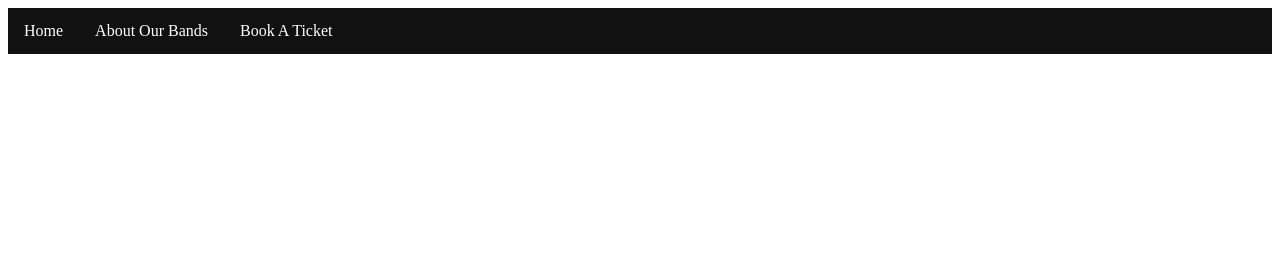
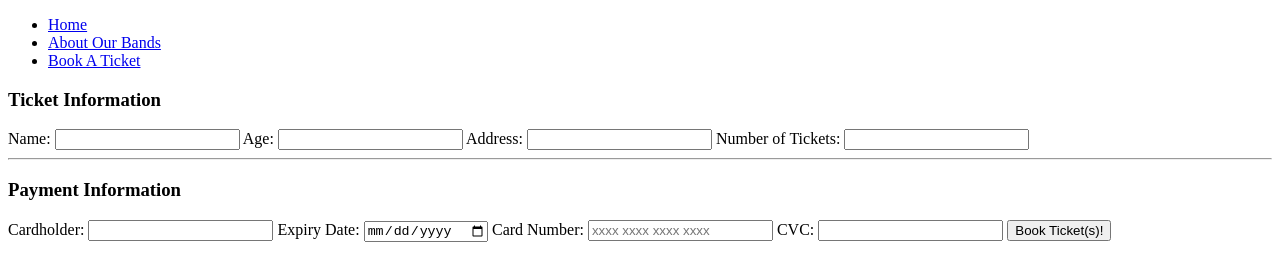
Before and after one commit to OisinJohnston/Concert-Booker-Assignment, a plain HTML site: page book.html in a window 1280 px wide. Drawn offline with Linux system fonts and the light colour scheme.

Commit message:
finished!

```diff
--- a/book.html
+++ b/book.html
@@ -1,7 +1,20 @@
-<!DOCTYPE hml>
+<!DOCTYPE html>
 <html lang="en">
 	<head>
-		<link rel="stylesheet" href="/styles.css">
+        <!--<link rel="stylesheet" href="/styles.css">-->
+        <!--
+        I know we haven't covered it yet but the card number input was really annoying me,
+        so I added a tiny bit of JS to stop people from being able to type numbers
+        -->
+        <script>
+            window.addEventListener("DOMContentLoaded", () => {
+                document.querySelector("#cardnum").addEventListener("keypress", (event) => {
+                    if (event.key.length === 1 && /\D/.test(event.key)) {
+                        event.preventDefault();
+                    }
+                });
+            });
+        </script>
         <title>Concert Booker Main Page</title>
     </head>
     <body>
@@ -13,5 +26,28 @@
             </ul>
         </div>
         <div id="content">
+            <form action="/" method="get" accept-charset="utf-8">
+                <h3>Ticket Information</h3>
+                <label for="name">Name:</label>
+                <input type="text" id="name"/>
+                <label for="age">Age:</label>
+                <input type="number" id="age"/>
+                <label for="address">Address:</label>
+                <input type="text" id="address"/>
+                <label for="ticketnum">Number of Tickets:</label>
+                <input type="number" id="ticketnum"/>
+                <hr/>
+                <h3>Payment Information</h3>
+                <label for="cardholder">Cardholder:</label>
+                <input type="text" id="cardholder">
+                <label for="expdate">Expiry Date:</label>
+                <input type="date" id="expdate"/>
+                <label for="cardnum">Card Number:</label>
+                <input id="cardnum" type="tel" inputmode="numeric" pattern="[0-9]{13,19}" maxlength="19" placeholder="xxxx xxxx xxxx xxxx">
+                <label for="cvc">CVC:</label>
+                <input type="number" id="cvc">
+                <button type="submit">Book Ticket(s)!</button>
+            </form>
         </div>
     </body>
+</html>
--- a/styles.css
+++ b/styles.css
@@ -26,3 +26,38 @@
     text-align: center;
     width: 100%;
 }
+
+button {
+    background-color: #04AA6D;
+    color: white;
+    padding: 14px 20px;
+    margin: 8px 0;
+    border: none;
+    cursor: pointer;
+    width: 100%;
+}
+
+button:hover{
+    opacity: 0.8;
+}
+
+form, table {
+    border: 3px solid #f1f1f1;
+    padding: 16px;
+    margin: 8px auto;
+    text-align: center;
+}
+
+#events td, th {
+    width: 33%;
+}
+
+input, label {
+    display: block;
+    margin: 5px auto;
+    width: 200px
+}
+
+h3 {
+    margin-top: -5px;
+}
```
Also changed, not shown: about.html (+28 -2 lines), base.html (+1 -1 lines), index.html (+1 -0 lines).
